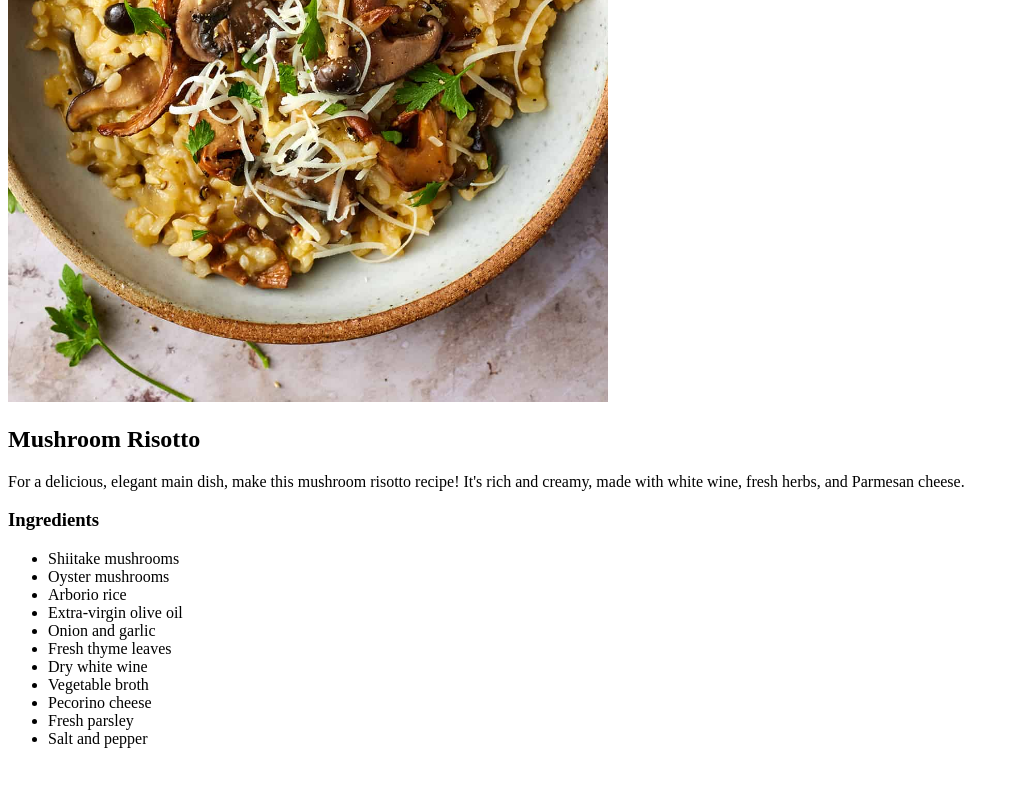
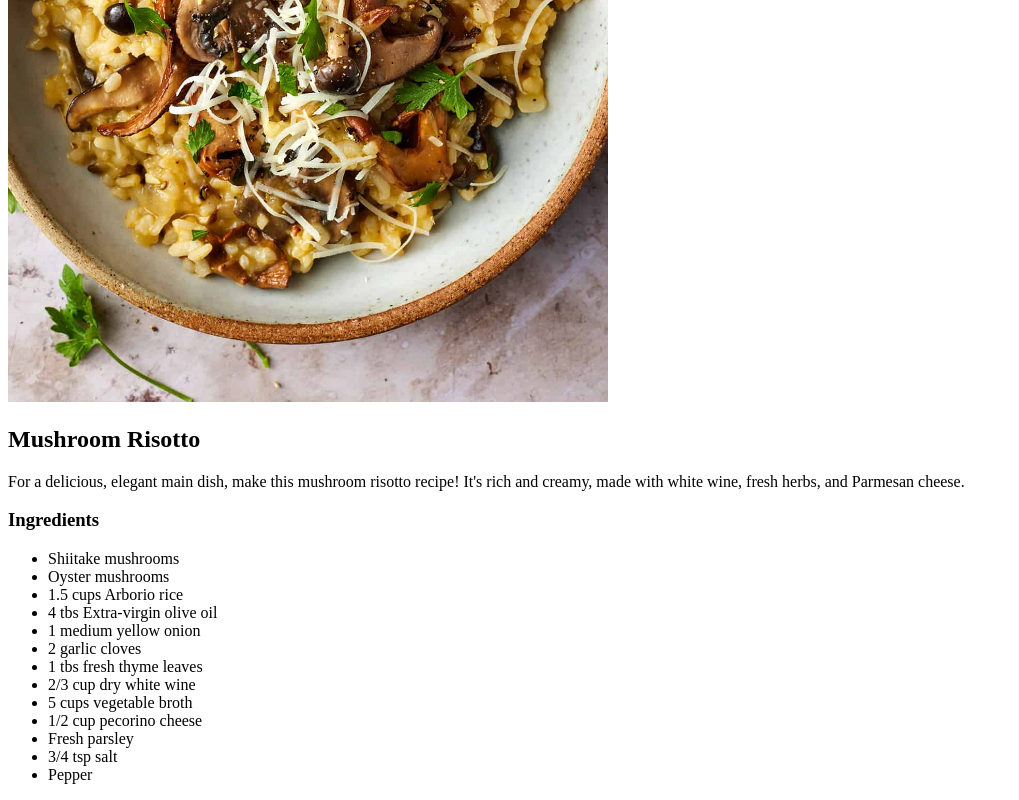
Before and after one commit to Beans-InJeans/odin-recipes-2, a plain HTML site: page recipes/risotto.html in a window 1280 px wide. Shown: the part 487-1287 px from the top of the page, without its empty margins (0-1019 px from the left). Before the commit the page ends 1251 px from the top, so only its background shows below. Drawn offline with Linux system fonts and the light colour scheme.

Commit message:
Add ingredient measurements

```diff
--- a/recipes/risotto.html
+++ b/recipes/risotto.html
@@ -16,15 +16,17 @@
     <ul>
         <li>Shiitake mushrooms</li>
         <li>Oyster mushrooms</li>
-        <li>Arborio rice</li>
-        <li>Extra-virgin olive oil</li>
-        <li>Onion and garlic</li>
-        <li>Fresh thyme leaves</li>
-        <li>Dry white wine</li>
-        <li>Vegetable broth</li>
-        <li>Pecorino cheese</li>
+        <li>1.5 cups Arborio rice</li>
+        <li>4 tbs Extra-virgin olive oil</li>
+        <li>1 medium yellow onion</li>
+        <li>2 garlic cloves</li>
+        <li>1 tbs fresh thyme leaves</li>
+        <li>2/3 cup dry white wine</li>
+        <li>5 cups vegetable broth</li>
+        <li>1/2 cup pecorino cheese</li>
         <li>Fresh parsley</li>
-        <li>Salt and pepper</li>
+        <li>3/4 tsp salt</li>
+        <li>Pepper</li>
     </ul>
 </body>
 </html>
```
